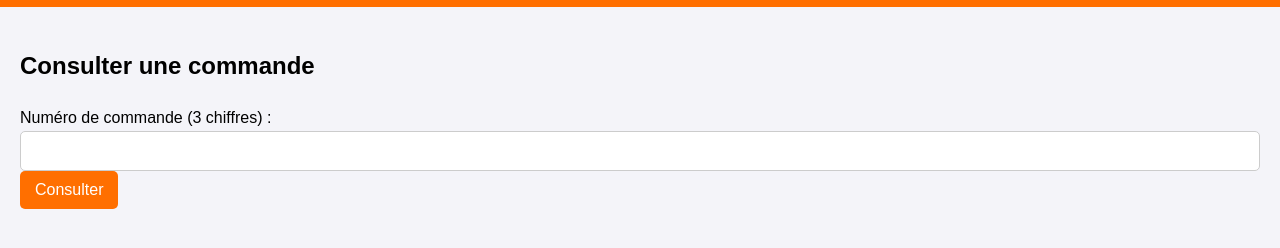
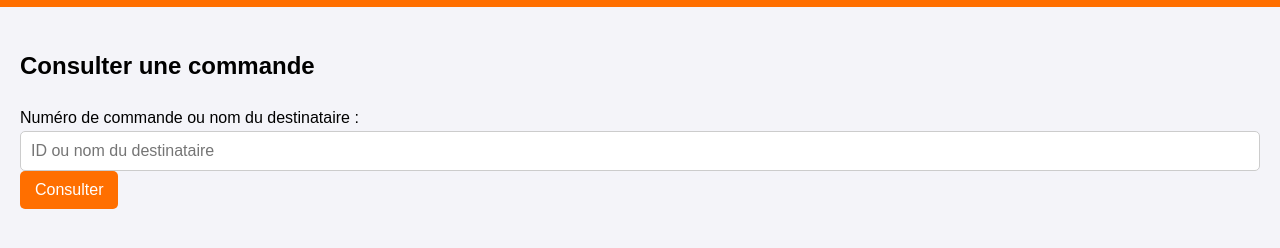
Before and after one commit to github-VS-user/master3d, a website: page index.html in a window 1280 px wide. Shown: the part 102-350 px from the top of the page. Drawn offline with Linux system fonts and the light colour scheme.

Commit message:
Update index.html

```diff
--- a/index.html
+++ b/index.html
@@ -17,8 +17,8 @@
     <section>
       <h2>Consulter une commande</h2>
       <form id="orderForm">
-        <label for="orderNumber">Numéro de commande (3 chiffres) :</label>
-        <input type="text" id="orderNumber" maxlength="3" required>
+        <label for="orderNumber">Numéro de commande ou nom du destinataire :</label>
+        <input type="text" id="orderNumber" placeholder="ID ou nom du destinataire" required>
         <button type="submit">Consulter</button>
       </form>
 
```
